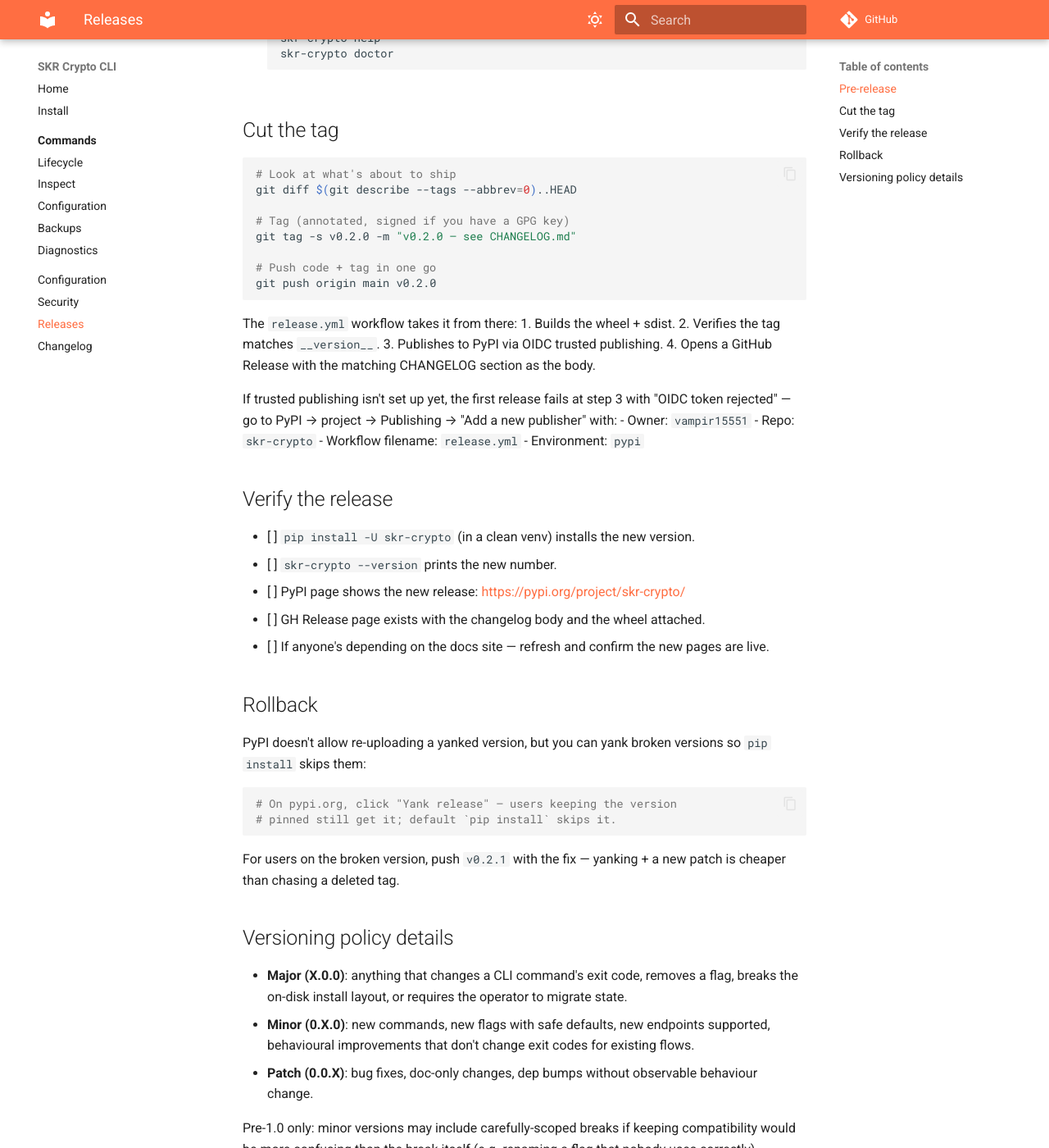
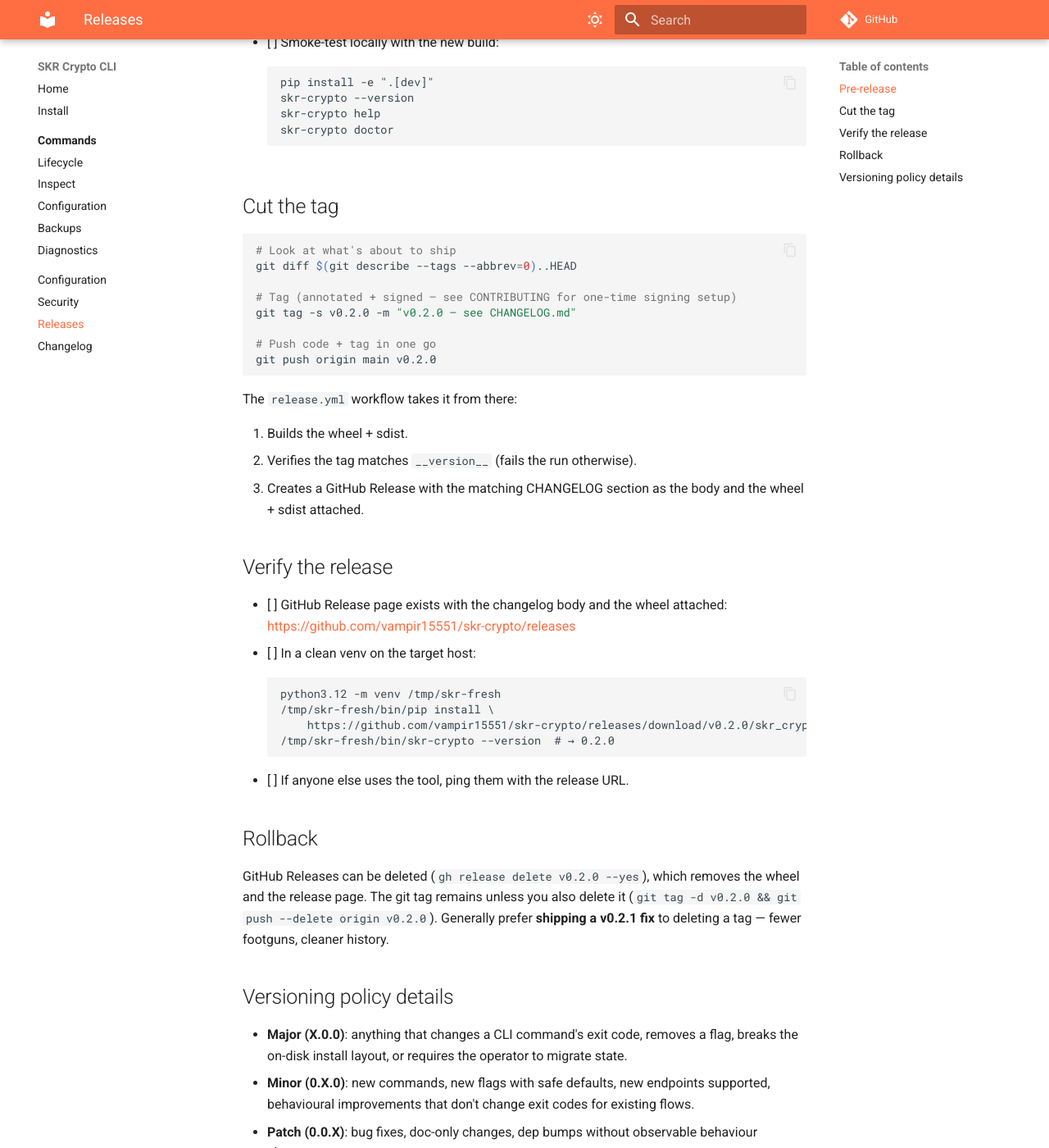
Before and after one commit to vampir15551/skr-crypto, an MkDocs documentation site: the page built from docs/releases.md, in a window 1280 px wide and 1400 px high, scrolled down 620 px. Shown: the whole window at 82% size. Built offline with MkDocs 1.6.1 and Material for MkDocs 9.7.7, drawn with Linux system fonts in a browser that asks for light colours; comment, search, counter and statistics services are not loaded; some of the changed text lies outside the part shown.

Commit message:
feat(keygen): pluggable TRON key generation; drop PyPI publish
- Add `skr-crypto keygen` — fresh PrivateKey.random() via tronpy,
  derives base58check address, prints once. `--write-to
  env|file|keychain|none` decides where the hex goes; auto-detects
  KEY_PROVIDER from the installed service .env if not given.
  Atomic chmod-600 file write via os.O_EXCL; refuses to overwrite.
  1Password backend is intentionally NOT auto-written (would expose
  the key to op-CLI history).
- 12 keygen tests covering each backend + abort path + provider
  auto-detect; total now 94 passing.
- release.yml: remove publish-pypi job. Tag → wheel + sdist + GH
  Release with CHANGELOG body; distribution stays private.
- Strip all PyPI references from README / CHANGELOG / RELEASE /
  docs to match the new private-wheels flow.
- All commits + tags from this point signed via SSH (ed25519).

Co-Authored-By: Claude Opus 4.7 (1M context) <noreply@anthropic.com>

````diff
--- a/docs/releases.md
+++ b/docs/releases.md
@@ -4,6 +4,11 @@ Versioning follows [SemVer](https://semver.org/). Pre-1.0 we reserve
 the right to break things in a minor release if the operational lesson
 is severe enough — but every break gets a `**Breaking:**` line in
 `CHANGELOG.md` and a migration note.
+
+Distribution is **private** — wheels are attached to GitHub Releases
+on tag push. There is **no PyPI upload**. Consumers install with
+`pip install <wheel-url>` (the URL from the release page) or by
+cloning the repo and `pip install -e .`.
 
 ## Pre-release
 
@@ -29,7 +34,7 @@ is severe enough — but every break gets a `**Breaking:**` line in
 # Look at what's about to ship
 git diff $(git describe --tags --abbrev=0)..HEAD
 
-# Tag (annotated, signed if you have a GPG key)
+# Tag (annotated + signed — see CONTRIBUTING for one-time signing setup)
 git tag -s v0.2.0 -m "v0.2.0 — see CHANGELOG.md"
 
 # Push code + tag in one go
@@ -37,42 +42,33 @@ git push origin main v0.2.0
 ```
 
 The `release.yml` workflow takes it from there:
+
 1. Builds the wheel + sdist.
-2. Verifies the tag matches `__version__`.
-3. Publishes to PyPI via OIDC trusted publishing.
-4. Opens a GitHub Release with the matching CHANGELOG section as the body.
-
-If trusted publishing isn't set up yet, the first release fails at
-step 3 with "OIDC token rejected" — go to PyPI → project →
-Publishing → "Add a new publisher" with:
-- Owner: `vampir15551`
-- Repo: `skr-crypto`
-- Workflow filename: `release.yml`
-- Environment: `pypi`
+2. Verifies the tag matches `__version__` (fails the run otherwise).
+3. Creates a GitHub Release with the matching CHANGELOG section as
+   the body and the wheel + sdist attached.
 
 ## Verify the release
 
-- [ ] `pip install -U skr-crypto` (in a clean venv) installs the new
-      version.
-- [ ] `skr-crypto --version` prints the new number.
-- [ ] PyPI page shows the new release: <https://pypi.org/project/skr-crypto/>
-- [ ] GH Release page exists with the changelog body and the wheel
-      attached.
-- [ ] If anyone's depending on the docs site — refresh and confirm
-      the new pages are live.
+- [ ] GitHub Release page exists with the changelog body and the
+      wheel attached:
+      <https://github.com/vampir15551/skr-crypto/releases>
+- [ ] In a clean venv on the target host:
+  ```
+  python3.12 -m venv /tmp/skr-fresh
+  /tmp/skr-fresh/bin/pip install \
+      https://github.com/vampir15551/skr-crypto/releases/download/v0.2.0/skr_crypto-0.2.0-py3-none-any.whl
+  /tmp/skr-fresh/bin/skr-crypto --version  # → 0.2.0
+  ```
+- [ ] If anyone else uses the tool, ping them with the release URL.
 
 ## Rollback
 
-PyPI doesn't allow re-uploading a yanked version, but you can yank
-broken versions so `pip install` skips them:
-
-```bash
-# On pypi.org, click "Yank release" — users keeping the version
-# pinned still get it; default `pip install` skips it.
-```
-
-For users on the broken version, push `v0.2.1` with the fix —
-yanking + a new patch is cheaper than chasing a deleted tag.
+GitHub Releases can be deleted (`gh release delete v0.2.0 --yes`),
+which removes the wheel and the release page. The git tag remains
+unless you also delete it (`git tag -d v0.2.0 && git push --delete
+origin v0.2.0`). Generally prefer **shipping a v0.2.1 fix** to
+deleting a tag — fewer footguns, cleaner history.
 
 ## Versioning policy details
 
````
Also changed, not shown: CHANGELOG.md (+24 -2 lines), README.md (+7 -3 lines), RELEASE.md (+26 -30 lines), docs/changelog.md (+24 -2 lines), docs/index.md (+4 -2 lines), docs/install.md (+6 -2 lines), 5 other files.
